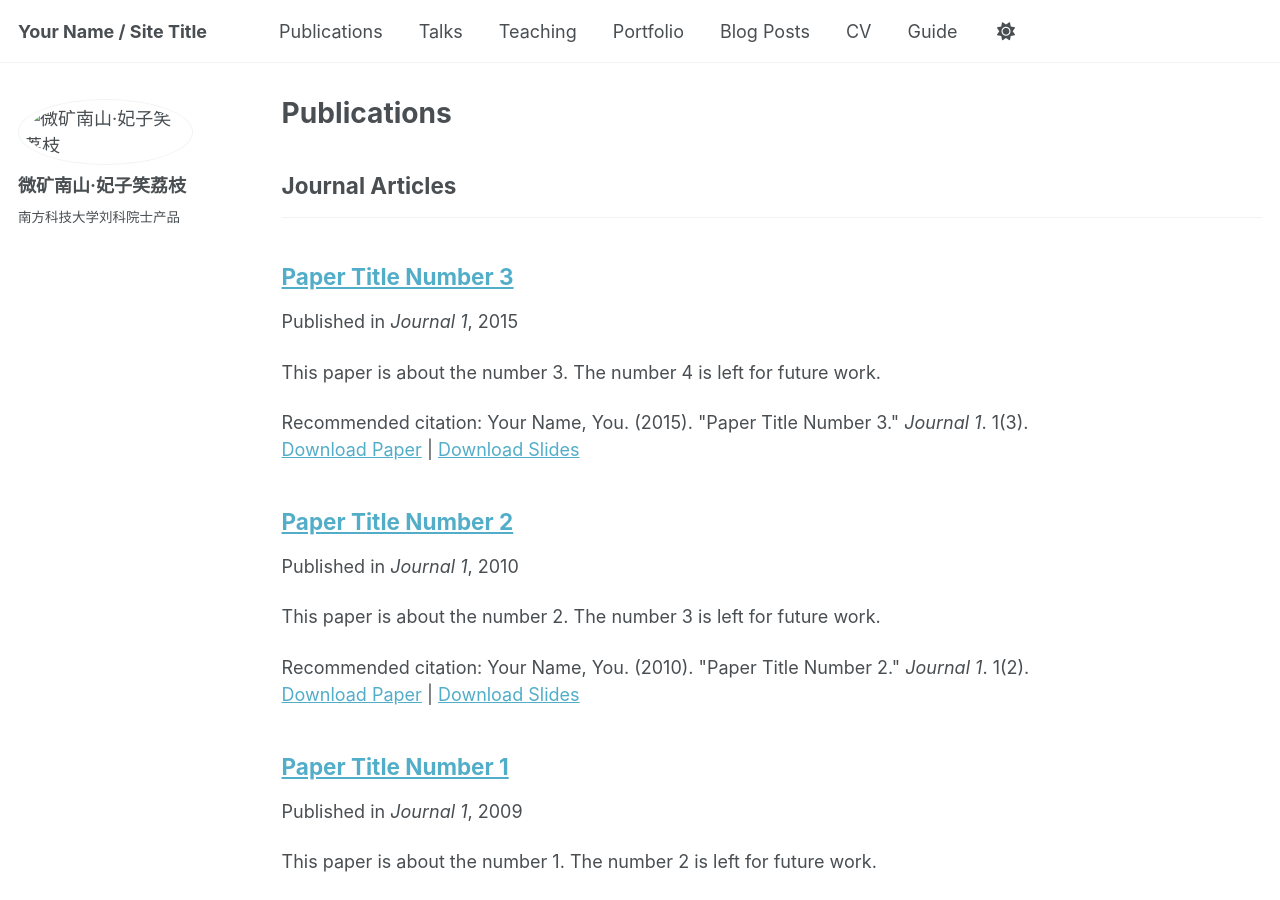
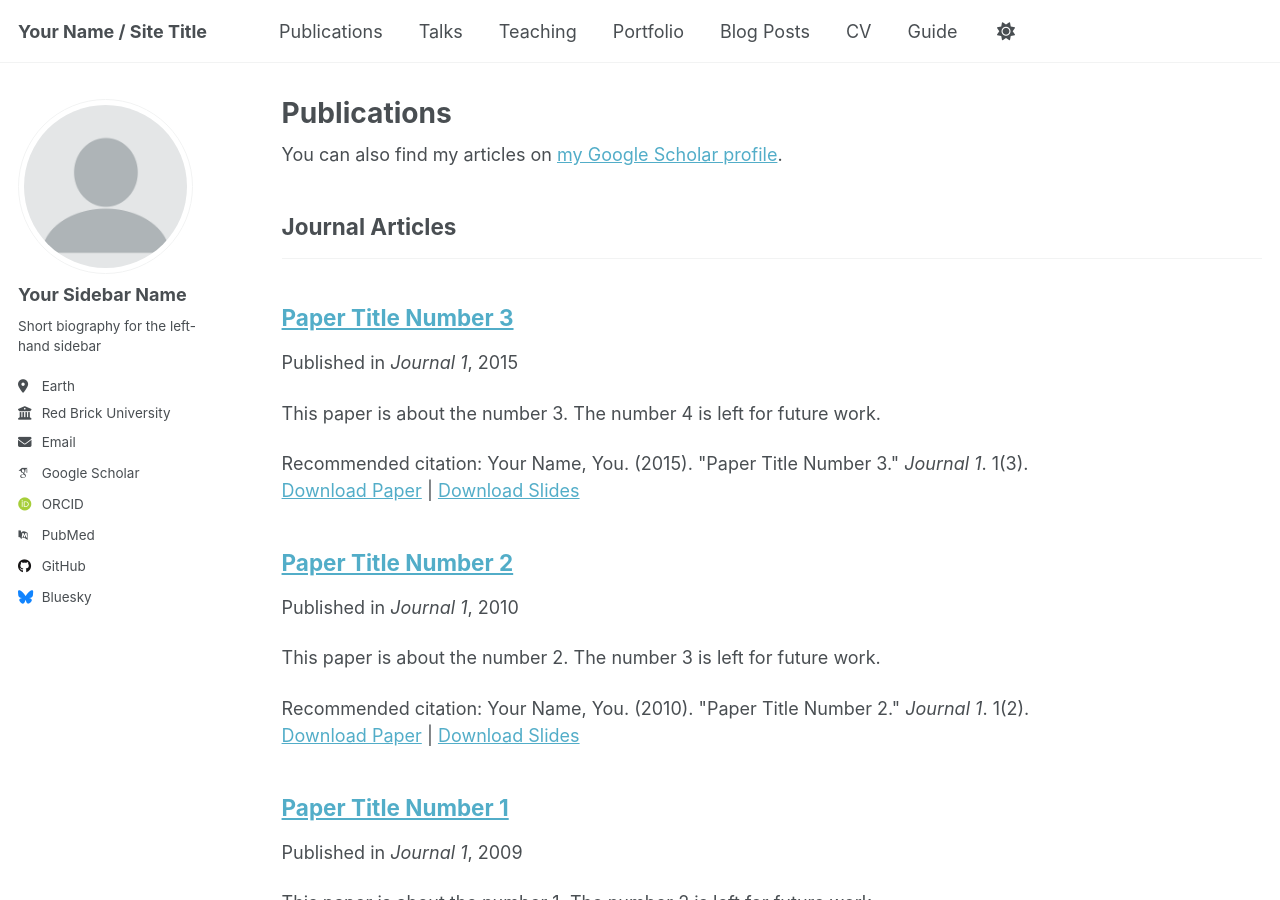
Before and after one commit to uuu77188/777, a Jekyll site: the page built from _pages/publications.html, in a window 1280 px wide and 900 px high. Built offline with Jekyll 4.4.1, drawn with Linux system fonts in a browser that asks for light colours; some web fonts are replaced.

Commit message:
Update _config.yml

```diff
--- a/_config.yml
+++ b/_config.yml
@@ -13,7 +13,7 @@
 title_separator          : "-"
 name                     : &name "Your Name"
 description              : &description "personal description"
-url                      : https://uuu77188.github.io/777/ # the base hostname & protocol for your site e.g. "https://[your GitHub username].github.io" or if you already have some other page hosted on Github then use "https://[your GitHub username].github.io/[Your Repo Name]"
+url                      : https://academicpages.github.io # the base hostname & protocol for your site e.g. "https://[your GitHub username].github.io" or if you already have some other page hosted on Github then use "https://[your GitHub username].github.io/[Your Repo Name]"
 baseurl                  : "" # the subpath of your site, e.g. "/blog"
 repository               : "academicpages/academicpages.github.io"
 
@@ -22,59 +22,59 @@
 #               Additional customization can be done by editing /_includes/author-profile.html
 author:
   # Biographic information
-  avatar           : "xiaohui.png"
-  name             : "微矿南山·妃子笑荔枝"
-  #pronouns         : # example: "she/her"
-  bio              : "南方科技大学刘科院士产品"
-  #location         : "Earth"
-  #employer         : "Red Brick University"
-  #uri              : # URL
-  #email            : "none@example.org"
+  avatar           : "profile.png"
+  name             : "Your Sidebar Name"
+  pronouns         : # example: "she/her"
+  bio              : "Short biography for the left-hand sidebar"
+  location         : "Earth"
+  employer         : "Red Brick University"
+  uri              : # URL
+  email            : "none@example.org"
 
   # Academic websites
- # academia         : # URL
-  #arxiv            : # URL - Update with the correct link to your profile
- # googlescholar    : "https://scholar.google.com/citations?user=PS_CX0AAAAAJ"
-#  impactstory      : # URL
- # orcid            : "http://orcid.org/yourorcidurl"
- # semantic         : # URL
- # pubmed           : "https://www.ncbi.nlm.nih.gov/pubmed/?term=john+snow"
- # researchgate     : # URL
- # scopus           : # URL
+  academia         : # URL
+  arxiv            : # URL - Update with the correct link to your profile
+  googlescholar    : "https://scholar.google.com/citations?user=PS_CX0AAAAAJ"
+  impactstory      : # URL
+  orcid            : "http://orcid.org/yourorcidurl"
+  semantic         : # URL
+  pubmed           : "https://www.ncbi.nlm.nih.gov/pubmed/?term=john+snow"
+  researchgate     : # URL
+  scopus           : # URL
 
   # Repositories and software development
- # bitbucket        : # Username - Update with your username on the site
- # codepen          : # Username
- # dribbble         : # Username
- # github           : "academicpages"
- # kaggle           : # Username
-#  stackoverflow    : # User number or user number and name (i.e., use "1" or "1/jeff-atwood")
+  bitbucket        : # Username - Update with your username on the site
+  codepen          : # Username
+  dribbble         : # Username
+  github           : "academicpages"
+  kaggle           : # Username
+  stackoverflow    : # User number or user number and name (i.e., use "1" or "1/jeff-atwood")
 
   # Social media
- # bluesky          : "bsky.app" # Replace this with you Bluesky username
- # facebook         : # Username
-#  flickr           : # Username
- # foursquare       : # Username
- # goodreads        : # Username
- # google_plus      : # Username
- # keybase          : # Username
- # instagram        : # Username
- # lastfm           : # Username
- # linkedin         : # Username
- # mastodon         : # URL
- # medium           : # URL
- # pinterest        : # Username
- # soundcloud       : # Username
-  #steam            : # Username
- # telegram         : # URL
- # tumblr           : # Username
- # twitter          : # Username for X / Twitter
-#  vine             : # Username
- # weibo            : # Username
-#  wikipedia        : # Username
- # xing             : # Username
- # youtube          : # Username
- # zhihu            : # Username
+  bluesky          : "bsky.app" # Replace this with you Bluesky username
+  facebook         : # Username
+  flickr           : # Username
+  foursquare       : # Username
+  goodreads        : # Username
+  google_plus      : # Username
+  keybase          : # Username
+  instagram        : # Username
+  lastfm           : # Username
+  linkedin         : # Username
+  mastodon         : # URL
+  medium           : # URL
+  pinterest        : # Username
+  soundcloud       : # Username
+  steam            : # Username
+  telegram         : # URL
+  tumblr           : # Username
+  twitter          : # Username for X / Twitter
+  vine             : # Username
+  weibo            : # Username
+  wikipedia        : # Username
+  xing             : # Username
+  youtube          : # Username
+  zhihu            : # Username
 
 # Publication Category - The following the list of publication categories and their headings
 publication_category:
```
